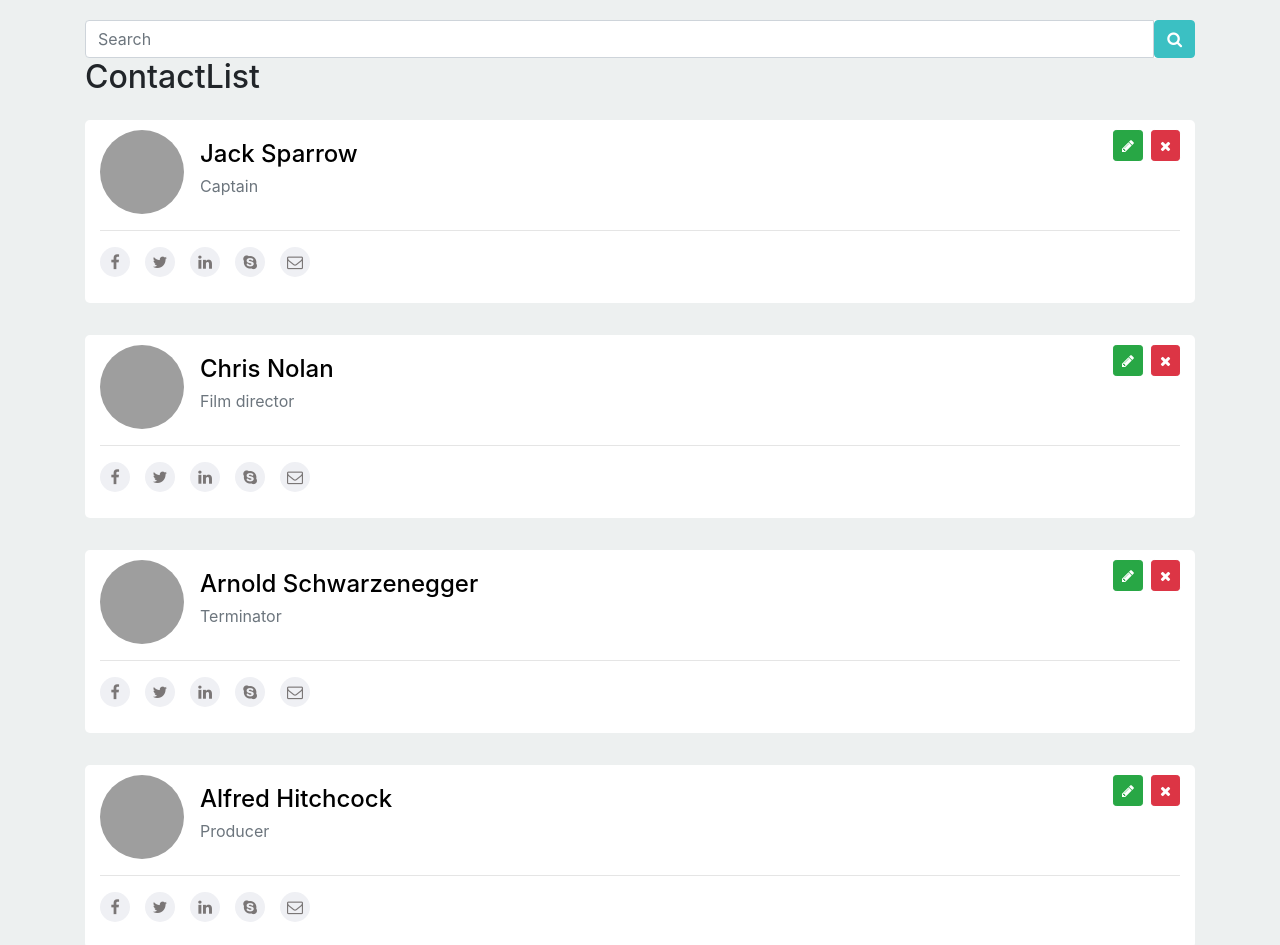
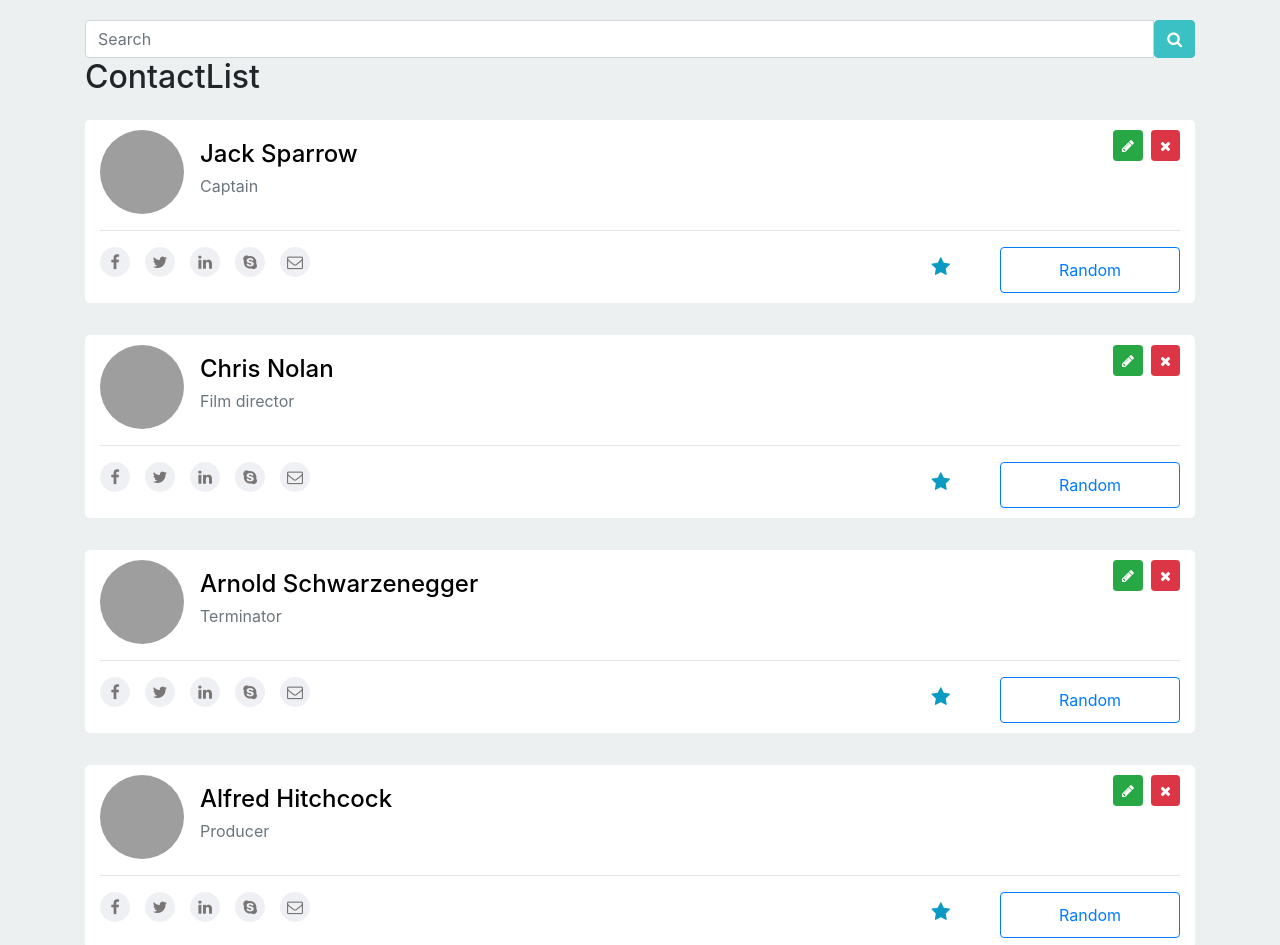
Before and after one commit to somealeksandr/Contact-list, a React app: page / in a window 1280 px wide. Shown: the top 945 px of the page. Built offline with nearby package versions, Linux system fonts and the light colour scheme; grey boxes are pictures that could not be loaded.

Commit message:
add star

```diff
--- a/public/index.html
+++ b/public/index.html
@@ -10,8 +10,8 @@
       name="description"
       content="Web site created using create-react-app"
     />
-    <link href="https://maxcdn.bootstrapcdn.com/font-awesome/4.3.0/css/font-awesome.min.css" rel="stylesheet">
-    <link rel="stylesheet" href="https://stackpath.bootstrapcdn.com/bootstrap/4.3.1/css/bootstrap.min.css" integrity="sha384-ggOyR0iXCbMQv3Xipma34MD+dH/1fQ784/j6cY/iJTQUOhcWr7x9JvoRxT2MZw1T" crossorigin="anonymous">
+    <link href="https://maxcdn.bootstrapcdn.com/font-awesome/4.3.0/css/font-awesome.min.css" rel="stylesheet" />
+    <link rel="stylesheet" href="https://stackpath.bootstrapcdn.com/bootstrap/4.3.1/css/bootstrap.min.css" integrity="sha384-ggOyR0iXCbMQv3Xipma34MD+dH/1fQ784/j6cY/iJTQUOhcWr7x9JvoRxT2MZw1T" crossorigin="anonymous" />
     <link rel="manifest" href="%PUBLIC_URL%/manifest.json" />
 
     <title>Contact List</title>
--- a/src/components/ContactList/ContactItem/ContactItem.css
+++ b/src/components/ContactList/ContactItem/ContactItem.css
@@ -8,3 +8,32 @@
 .img-circle{
     border-radius: 50%;
 }
+.editButton{
+    margin-right: 200px;
+    height: 40px;
+    width: 100px;
+    border: 2px solid #0b9ac2;
+    border-radius: 5px;
+    background: white;
+    color: #6c757d;
+}
+.borderStyle{
+    border: solid 3px grey;
+    border-radius: 5px;
+}
+.fa-star{
+    font-size: 20px;
+    cursor: pointer;
+    color: #0b9ac2;
+}
+#yellow{
+    color: #fad64e;
+}
+.social_panel{
+    position: relative;
+}
+.star{
+    position: absolute;
+    top: 10px;
+    right: 230px;
+}
--- a/src/components/ContactList/ContactItem/ContactItem.js
+++ b/src/components/ContactList/ContactItem/ContactItem.js
@@ -1,13 +1,72 @@
 import React from "react";
 import "./ContactItem.css";
 
-const ContactItem = ({avatar, name, description, gender, facebook, twitter, linkedin, skype, messages}) => {
+class ContactItem extends React.Component {
+
+        state = {
+            name: this.props.name,
+            description: this.props.description,
+            avatar: this.props.avatar,
+            gender: this.props.gender,
+            facebook: this.props.facebook,
+            twitter: this.props.twitter,
+            linkedin: this.props.linkedin,
+            skype: this.props.skype,
+            messages: this.props.messages,
+            btnStatus: false,
+            star: false
+        };
+
+        RandomAva = () =>{
+            const newAvatar = Math.floor(Math.random()*100);
+            this.setState({
+                avatar: newAvatar,
+                btnStatus: !this.state.btnStatus
+            })
+        }
+
+        SetBorderStyle = () =>{
+            this.setState({
+                borderStatus: true
+            })
+        }
+        DelBorderStyle = () =>{
+            this.setState({
+                borderStatus: false
+            })
+        }
+
+        SetStarYellow = () => {
+            this.setState({
+                star: !this.state.star
+            })
+        }
+
+    render() {
+        const {name,description,avatar,gender,facebook,twitter,linkedin,skype,messages} = this.state;
         let url = `https://randomuser.me/api/portraits/${gender}/${avatar}.jpg`;
+
+        let btnStyle = "btn btn-outline-primary true col-2";
+
+        if(this.state.btnStatus) {
+            btnStyle = "btn btn-outline-danger true col-2";
+        }
+
+        let borderStyle = "panel-body p-t-10"
+        if(this.state.borderStatus) {
+            borderStyle = "panel-body p-t-10 borderStyle"
+        }
+
+        let star
+        if(this.state.star) {
+            star = "yellow"
+        }
+
         return(
-        <div className="row">
+            <div className="row borderBlock">
                 <div className="col-12 my-3">
                     <div className="panel">
-                    <div className="panel-body p-t-10 ">
+                        <div className={borderStyle} onMouseEnter={this.SetBorderStyle} onMouseLeave={this.DelBorderStyle}>
                             <div className="media-main">
                                 <a className="pull-left" href="#">
                                     <img className="thumb-lg img-circle bx-s" src={url} alt="" />
@@ -27,6 +86,8 @@ const ContactItem = ({avatar, name, description, gender, facebook, twitter, link
                             </div>
                             <div className="clearfix"></div>
                             <hr />
+                            <div className="social_panel d-flex justify-content-between">
+
                                 <ul className="social-links list-inline p-b-10">
                                     <li className="m-r-10">
                                         <a title="" data-placement="top" data-toggle="tooltip" className="tooltips"  href={facebook} target="_blank" data-original-title="Facebook"><i className="fa fa-facebook"></i></a>
@@ -44,11 +105,17 @@ const ContactItem = ({avatar, name, description, gender, facebook, twitter, link
                                         <a title="" data-placement="top" data-toggle="tooltip" className="tooltips" target="_blank" href= {messages}data-original-title="Message"><i className="fa fa-envelope-o"></i></a>
                                     </li>
                                 </ul>
+                                <div className="d-flex star">
+                                    <i className="fa fa-star" id={star} onClick={this.SetStarYellow}></i>
+                                </div>
+                                <button className={btnStyle} onClick={this.RandomAva}>Random</button>
+                            </div>
                         </div>
                     </div>
                 </div>
             </div>
         )
     }
+}
 
 export default ContactItem;
```
Lines whose indentation alone changed are shown as unchanged.
